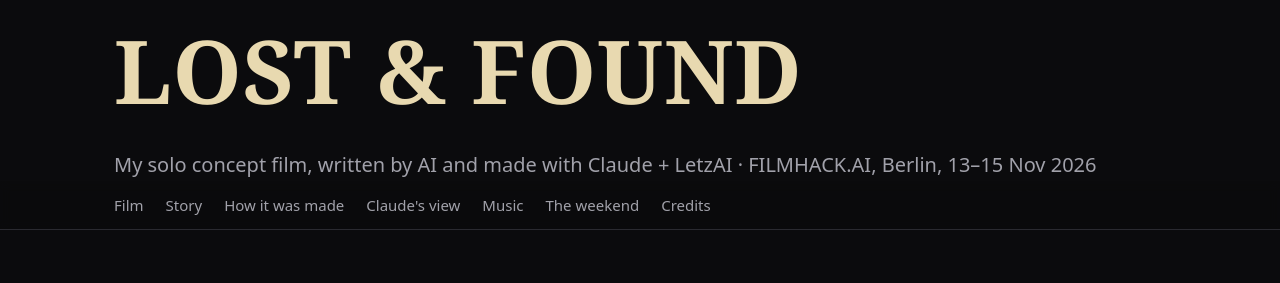
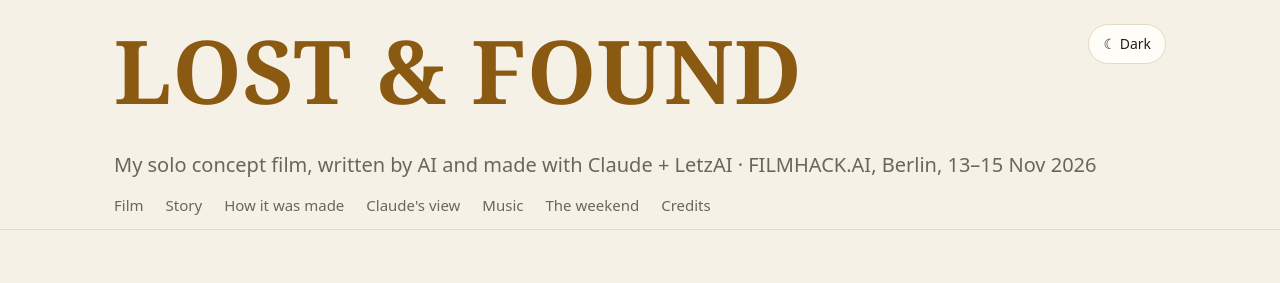
Before and after one commit to msverma101/lost-and-found, a plain HTML site: page index.html in a window 1280 px wide. Shown: the top 283 px of the page. Drawn offline with Linux system fonts and the light colour scheme.

Commit message:
Light theme by default, with a dark-mode toggle
Co-Authored-By: Claude Opus 5.5 <noreply@anthropic.com>
Claude-Session: https://claude.ai/code/session_014tYLnE7Jo2qQG42tHGEGX1

```diff
--- a/index.html
+++ b/index.html
@@ -9,7 +9,11 @@
 <meta property="og:description" content="The film, the canvas, the character bible, the shot boards and the music: the whole process.">
 <meta property="og:image" content="media/poster.jpg">
 <style>
-  :root { --bg:#0b0b0d; --panel:#16161a; --line:#2a2a30; --text:#e9e9ec; --muted:#a1a1aa; --cream:#e8d9b0;
+  :root { --bg:#f6f1e7; --panel:#fffdf8; --line:#e2d9c8; --text:#221f1b; --muted:#6c655a; --cream:#8a5a12; --navbg:rgba(246,241,231,.93);
+          --shadow:0 2px 14px rgba(60,40,10,.10);
+          --c1:#e08a1e; --c2:#14b8a6; --c3:#22c55e; --c4:#3b82f6; --c5:#ef4444; }
+  :root[data-theme=dark] { --bg:#0b0b0d; --panel:#16161a; --line:#2a2a30; --text:#e9e9ec; --muted:#a1a1aa; --cream:#e8d9b0; --navbg:rgba(11,11,13,.92);
+          --shadow:none;
           --c1:#e08a1e; --c2:#14b8a6; --c3:#22c55e; --c4:#3b82f6; --c5:#ef4444; }
   * { box-sizing:border-box; }
   html { scroll-behavior:smooth; }
@@ -19,7 +23,7 @@
   header { padding:64px 0 24px; }
   h1 { font-family:Georgia,"DejaVu Serif",serif; color:var(--cream); font-size:clamp(44px,8vw,88px); margin:0; letter-spacing:1px; }
   .sub { color:var(--muted); font-size:20px; margin:8px 0 0; }
-  nav { position:sticky; top:0; z-index:5; background:rgba(11,11,13,.92); backdrop-filter:blur(6px); border-bottom:1px solid var(--line); }
+  nav { position:sticky; top:0; z-index:5; background:var(--navbg); backdrop-filter:blur(6px); border-bottom:1px solid var(--line); }
   nav .wrap { display:flex; gap:22px; overflow-x:auto; padding-top:12px; padding-bottom:12px; }
   nav a { color:var(--muted); text-decoration:none; white-space:nowrap; font-size:15px; }
   nav a:hover { color:var(--text); }
@@ -72,10 +76,18 @@
   .pc > div { background:var(--panel); border-radius:10px; padding:18px 22px; border-top:4px solid; }
   .pc h3 { margin:0 0 8px; font-size:20px; } .pc ul { margin:0; padding-left:20px; } .pc li { margin:8px 0; }
   .sig { color:var(--muted); font-style:italic; margin-top:18px; }
+  .pc > div, .step, .note, figure img { box-shadow:var(--shadow); }
+  header.wrap { position:relative; }
+  #theme { position:absolute; top:24px; right:24px; background:var(--panel); color:var(--text); border:1px solid var(--line);
+           border-radius:999px; padding:8px 14px; font:inherit; font-size:14px; cursor:pointer; }
 </style>
+<script>
+  (function(){ var t = localStorage.getItem("theme"); if (t) document.documentElement.dataset.theme = t; })();
+</script>
 </head>
 <body>
 <header class="wrap">
+  <button id="theme" aria-label="Switch light or dark"></button>
   <h1>LOST &amp; FOUND</h1>
   <p class="sub">My solo concept film, written by AI and made with Claude + LetzAI · FILMHACK.AI, Berlin, 13–15 Nov 2026</p>
 </header>
@@ -262,5 +274,12 @@ let x0 = null; lb.addEventListener("touchstart", e => x0 = e.touches[0].clientX)
 lb.addEventListener("touchend", e => { if (x0 === null) return; const dx = e.changedTouches[0].clientX - x0;
   if (Math.abs(dx) > 40) { swiped = true; open(cur + (dx < 0 ? 1 : -1)); } x0 = null; });
 </script>
+<script>
+  const tb = document.getElementById("theme");
+  const setLabel = () => tb.textContent = document.documentElement.dataset.theme === "dark" ? "☀ Light" : "☾ Dark";
+  tb.onclick = () => { const d = document.documentElement.dataset.theme === "dark" ? "light" : "dark";
+    document.documentElement.dataset.theme = d; localStorage.setItem("theme", d); setLabel(); };
+  setLabel();
+</script>
 </body>
 </html>
```
